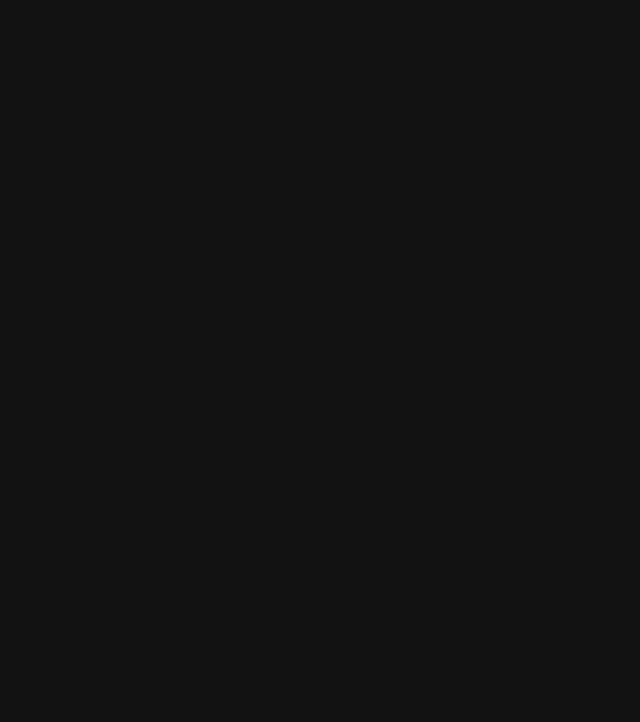
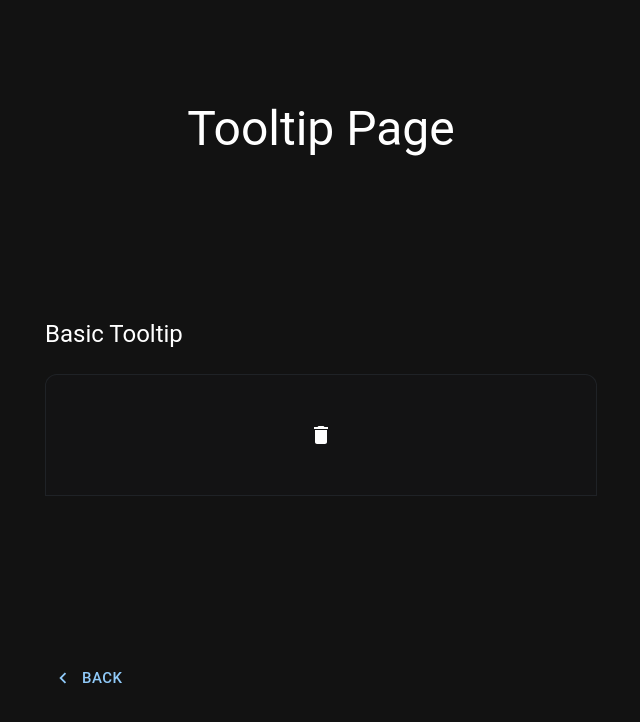
Before and after one commit to watcharakornton/mui_tutorials, a React (Vite) app: page /tooltip in a window 1280 px wide. Before the commit this address had no page. Shown: the top 722 px of the page, without its empty margins (319-959 px from the left). Built offline with nearby package versions, Linux system fonts and the light colour scheme.

Commit message:
Add Tooltip page and Tooltip component into Project

```diff
--- a/src/App.jsx
+++ b/src/App.jsx
@@ -22,6 +22,7 @@ import IconsPage from "./pages/IconsPage";
 import MaterialIconsPage from "./pages/MaterialIconsPage";
 import ListPage from "./pages/ListPage";
 import TablePage from "./pages/TablePage";
+import TooltipPage from "./pages/TooltipPage"
 
 function App() {
   return (
@@ -52,6 +53,7 @@ function App() {
         <Route path="/material-icons" element={<MaterialIconsPage />} />
         <Route path="/list" element={<ListPage />} />
         <Route path="/table" element={<TablePage />} />
+        <Route path="/tooltip" element={<TooltipPage />} />
       </Routes>
     </Router>
   );
--- /dev/null
+++ b/src/data-display/TooltipComponent.jsx
@@ -0,0 +1,21 @@
+import * as React from 'react';
+import MyContainer from "../component/MyContainer";
+import {
+    Tooltip,
+    IconButton
+} from '@mui/material';
+import {
+    Delete as DeleteIcon,
+} from '@mui/icons-material';
+
+export const BasicTooltip = () => {
+    return (
+        <MyContainer title="Basic Tooltip">
+            <Tooltip title="Delete">
+                <IconButton>
+                    <DeleteIcon />
+                </IconButton>
+            </Tooltip>
+        </MyContainer>
+    )
+}
--- a/src/pages/Home.jsx
+++ b/src/pages/Home.jsx
@@ -64,7 +64,7 @@ const Home = () => {
     { title: "Material Icons page", href: "/material-icons" },
     { title: "List page", href: "/list" },
     { title: "Table page", href: "/table" },
-    { title: "Templates", href: "/", isTemplate: true },
+    { title: "Tooltip page", href: "/tooltip" },
     { title: "Templates", href: "/", isTemplate: true },
     { title: "Templates", href: "/", isTemplate: true },
     { title: "Templates", href: "/", isTemplate: true },
--- a/src/pages/TablePage.jsx
+++ b/src/pages/TooltipPage.jsx
@@ -3,22 +3,16 @@ import { Container, Grid, Typography, Button, Divider } from "@mui/material";
 import { ChevronLeft as ChevronLeftIcon } from "@mui/icons-material";
 
 import {
-    BasicTable,
-    DataTable,
-    DenseTable,
-    EnhancedTable,
-} from "../data-display/TableComponent";
+    BasicTooltip,
+} from "../data-display/TooltipComponent";
 
-const IconsPage = () => {
+const TooltipPage = () => {
     const sections = [
-        <BasicTable />,
-        <DataTable />,
-        <DenseTable />,
-        <EnhancedTable />,
+        <BasicTooltip />,
     ];
 
     return (
-        <Container maxWidth="md">
+        <Container maxWidth="sm">
             <Grid
                 container
                 alignItems="center"
@@ -27,7 +21,7 @@ const IconsPage = () => {
             >
                 <Grid item xs={12}>
                     <Typography variant="h3" align="center" sx={{ mt: 5 }}>
-                        Table Page
+                        Tooltip Page
                     </Typography>
                 </Grid>
                 {sections.map((Component, index) => (
@@ -48,4 +42,4 @@ const IconsPage = () => {
     );
 };
 
-export default IconsPage;
+export default TooltipPage;
```
